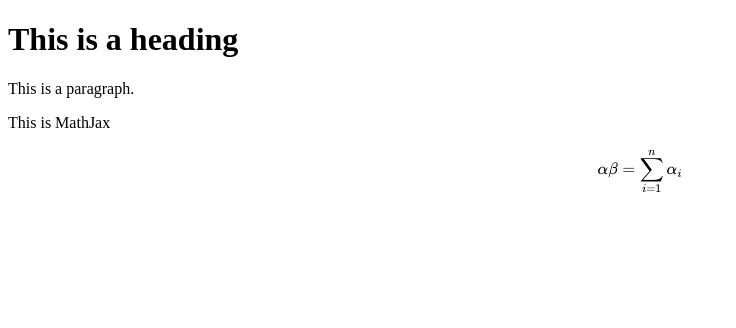
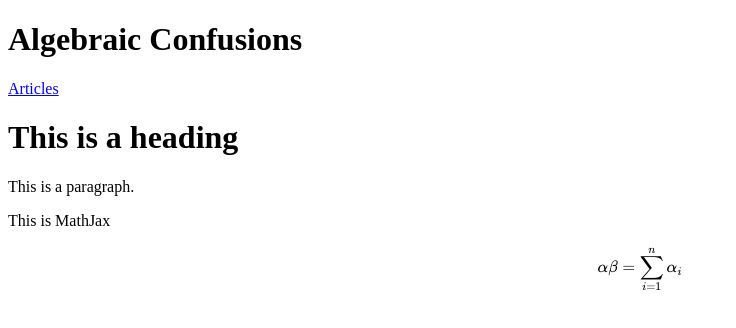
Before and after one commit to jamesrpturesson/algebraicconfusions, a plain HTML site: page index.html in a window 1280 px wide. Shown: the whole page, without its empty margins (0-736 px from the left). Drawn offline with nearby package versions, Linux system fonts and the light colour scheme.

Commit message:
Update index.html

```diff
--- a/index.html
+++ b/index.html
@@ -14,6 +14,14 @@
 <head>
   <title>Algebraic Confusions</title>
 </head>
+<header>
+  <div>
+    <h1>Algebraic Confusions</h1>
+  </div>
+  <div>
+    <a href="https://jamesrpturesson.github.io/algebraicconfusions/articles">Articles</a>
+  </div>
+</header>
 <body>
 
 <h1>This is a heading</h1>
```
